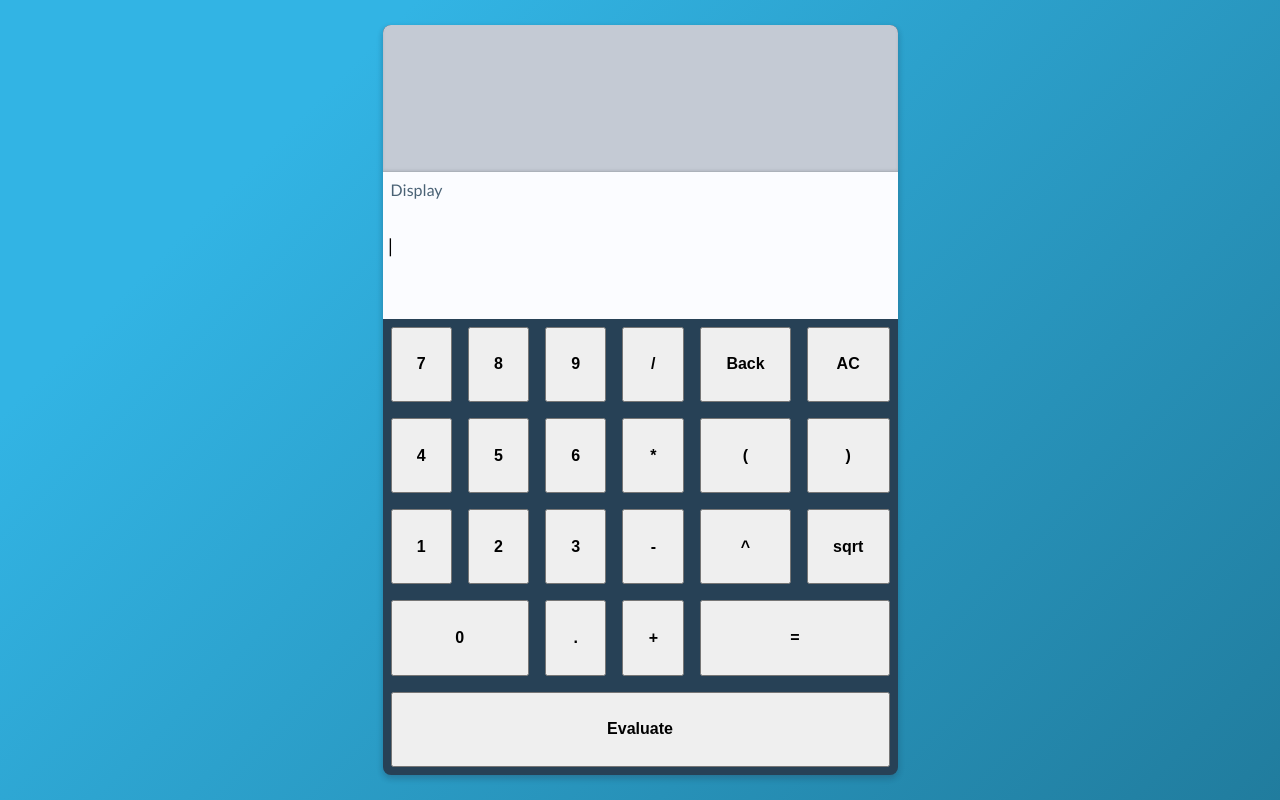
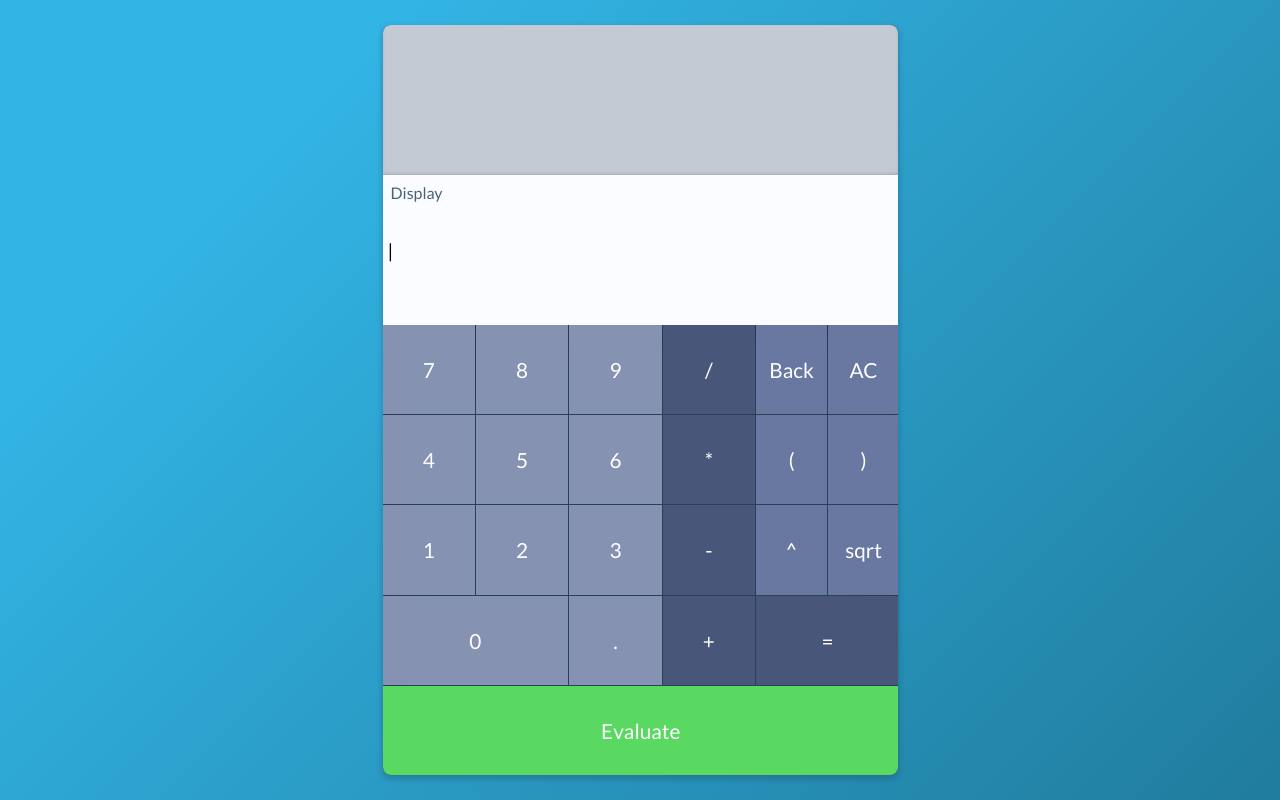
Before and after one commit to JesseSDevaney/javascript-calculator, a React (Create React App) app: page / in a window 1280 px wide. Built offline with nearby package versions, Linux system fonts and the light colour scheme.

Commit message:
Improved the button container design

```diff
--- a/src/App.js
+++ b/src/App.js
@@ -87,6 +87,7 @@ class App extends React.Component {
     let result = "";
     const variablesAfter = Object.assign({}, variables);
 
+    if (expression !== ""){
       try {
         result = evaluate(expression, variablesAfter);
         if (isDifferent(variables, variablesAfter)){
@@ -99,6 +100,7 @@ class App extends React.Component {
       catch (error) {
         console.error(error);
         this.throwMalformedError();
+      }
     }
   }
 
@@ -123,7 +125,7 @@ class App extends React.Component {
   }
 
   handleButtonPress(buttonId){
-    const { calculation: { expression, result }, cursorIndex } = this.state;
+    const { calculation: { expression, result } } = this.state;
     let buttonText = document.getElementById(buttonId).textContent;
     let newExpression = "";
 
@@ -131,7 +133,7 @@ class App extends React.Component {
       case "back":
         this.getPreviousCalculation();
         break;
-      case "all clear":
+      case "all-clear":
         this.clearMemory();
         break;
       case "clear":
@@ -152,7 +154,7 @@ class App extends React.Component {
           this.updateExpression(newExpression);
         }
         break;
-      case "alt-menu":
+      case "alt":
         this.toggleMenu();
         break;
       case "menu":
@@ -162,7 +164,7 @@ class App extends React.Component {
         if (result === ""){
           newExpression = expression + buttonText + "(";
         } else {
-          newExpression = buttonText + "(" + result;
+          newExpression = buttonText + "(" + result + ")";
         }
         this.updateCursorIndex(newExpression.length)
         this.updateExpression(newExpression)
--- a/src/ButtonContainer.js
+++ b/src/ButtonContainer.js
@@ -43,18 +43,19 @@ const MOBILE_MENU_BUTTONS = {
     "divide": "/",
     "multiply": "*",
     "clear": "C",
+    "back": "Back",
     "exponential": "^",
-    "sqrt": "sqrt",
     "equals": "=",
     "evaluate": "Evaluate",
-    "alt-menu": "alt-menu",
+    "alt": "alt",
 }
 
 const MOBILE_ALT_MENU_BUTTONS = {
   "evaluate": "Evaluate",
   "menu": "menu",
   "left-parenthesis": "(",
-  "right-parenthesis": ")"
+  "right-parenthesis": ")",
+  "sqrt": "sqrt"
 }
 
 
@@ -85,7 +86,7 @@ export function ButtonContainer(props) {
     if(!isMobile){
       return '60%';
     } else if (altMenuToggled) {
-      return '40%';
+      return '27.73%';
     } else {
       return '80%';
     }
@@ -97,10 +98,9 @@ export function ButtonContainer(props) {
     return buttonKey.map(key => {
         if(buttons.hasOwnProperty(key)){
           let buttonText = buttons[key];
-          const style = {"gridArea": key};
 
           if(key === "clear" && expression === ""){
-            key = "all clear";
+            key = "all-clear";
             buttonText = "AC";
           }
 
@@ -109,7 +109,6 @@ export function ButtonContainer(props) {
               className="calculatorButton"
               id={key}
               key={key}
-              style={style}
               onClick={handleButtonPress}>
                 {buttonText}
               </button>
--- a/src/ButtonContainer.scss
+++ b/src/ButtonContainer.scss
@@ -1,37 +1,304 @@
+$default-button-color: #6878a1;
+$number-button-color: #8592b1;
+$operator-button-color: #485679;
+$menu-button-color: #212c44;
+$evaluate-button-color: #59d862;
+
 .button-container {
+  width: calc(100% + 0.1rem);
   order: 4;
   display: grid;
-  grid-gap: 1rem;
-  padding: 0.5rem;
-  width: calc(100% - 1rem);
+  grid-gap: 1px;
+  box-shadow: rgba(50, 50, 93, 0.25) 0px 30px 60px -12px inset,
+    rgba(0, 0, 0, 0.3) 0px 18px 36px -18px inset;
 
   .calculatorButton {
-    font-size: 1rem;
-    font-weight: 600;
+    font-family: Lato, serif;
+    font-size: 1.3rem;
+    font-weight: 100;
+    padding: 0;
+    margin: 0;
+    border: none;
+    overflow: hidden;
+    color: white;
+    background-color: $default-button-color;
+
+    &:focus {
+      outline: none;
+    }
+
+    &:hover {
+      background-color: lighten($default-button-color, 10%);
+    }
+  }
+}
+
+#evaluate {
+  background-color: $evaluate-button-color;
+
+  &:hover {
+    background-color: lighten($evaluate-button-color, 10%);
+  }
+}
+
+#decimal,
+#zero,
+#one,
+#two,
+#three,
+#four,
+#five,
+#six,
+#seven,
+#eight,
+#nine {
+  background-color: $number-button-color;
+
+  &:hover {
+    background-color: lighten($number-button-color, 10%);
+  }
+}
+
+#add,
+#subtract,
+#multiply,
+#divide,
+#equals {
+  background-color: $operator-button-color;
+
+  &:hover {
+    background-color: lighten($operator-button-color, 10%);
+  }
+}
+
+#menu,
+#alt {
+  background-color: $menu-button-color;
+
+  &:hover {
+    background-color: lighten($menu-button-color, 10%);
   }
 }
 
 .desktop-grid {
-  grid-template-areas:
-    "seven eight nine divide back clear"
-    "four five six multiply left-parenthesis right-parenthesis"
-    "one two three subtract exponential sqrt"
-    "zero zero decimal add equals equals"
-    "evaluate evaluate evaluate evaluate evaluate evaluate";
+  grid-template-columns: repeat(4, 1.3fr) repeat(2, 1fr);
+  grid-template-rows: repeat(5, 1fr);
+
+  #all-clear {
+    grid-area: 1 / 6 / 2 / 7;
+  }
+
+  #clear {
+    grid-area: 1 / 6 / 2 / 7;
+  }
+
+  #back {
+    grid-area: 1 / 5 / 2 / 6;
+  }
+
+  #divide {
+    grid-area: 1 / 4 / 2 / 5;
+  }
+
+  #multiply {
+    grid-area: 2 / 4 / 3 / 5;
+  }
+
+  #subtract {
+    grid-area: 3 / 4 / 4 / 5;
+  }
+
+  #add {
+    grid-area: 4 / 4 / 5 / 5;
+  }
+
+  #equals {
+    grid-area: 4 / 5 / 5 / 7;
+  }
+
+  #left-parenthesis {
+    grid-area: 2 / 5 / 3 / 6;
+  }
+
+  #right-parenthesis {
+    grid-area: 2 / 6 / 3 / 7;
+  }
+
+  #exponential {
+    grid-area: 3 / 5 / 4 / 6;
+  }
+
+  #sqrt {
+    grid-area: 3 / 6 / 4 / 7;
+  }
+
+  #nine {
+    grid-area: 1 / 3 / 2 / 4;
+  }
+
+  #eight {
+    grid-area: 1 / 2 / 2 / 3;
+  }
+
+  #seven {
+    grid-area: 1 / 1 / 2 / 2;
+  }
+
+  #six {
+    grid-area: 2 / 3 / 3 / 4;
+  }
+
+  #five {
+    grid-area: 2 / 2 / 3 / 3;
+  }
+
+  #four {
+    grid-area: 2 / 1 / 3 / 2;
+  }
+
+  #three {
+    grid-area: 3 / 3 / 4 / 4;
+  }
+
+  #two {
+    grid-area: 3 / 2 / 4 / 3;
+  }
+
+  #one {
+    grid-area: 3 / 1 / 4 / 2;
+  }
+
+  #zero {
+    grid-area: 4 / 1 / 5 / 3;
+  }
+
+  #decimal {
+    grid-area: 4 / 3 / 5 / 4;
+  }
+
+  #evaluate {
+    grid-area: 5 / 1 / 6 / 7;
+  }
 }
 
 .mobile-menu-grid {
-  grid-template-areas:
-    "clear exponential sqrt divide"
-    "seven eight nine multiply"
-    "four five six subtract"
-    "one two three add"
-    "alt-menu zero decimal equals"
-    "evaluate evaluate evaluate evaluate";
+  grid-template-columns: repeat(4, 1fr);
+  grid-template-rows: 1fr repeat(5, 1.3fr);
+
+  #all-clear {
+    grid-area: 1 / 2 / 2 / 3;
+  }
+
+  #clear {
+    grid-area: 1 / 2 / 2 / 3;
+  }
+
+  #back {
+    grid-area: 1 / 1 / 2 / 2;
+  }
+
+  #divide {
+    grid-area: 1 / 4 / 2 / 5;
+  }
+
+  #multiply {
+    grid-area: 2 / 4 / 3 / 5;
+  }
+
+  #subtract {
+    grid-area: 3 / 4 / 4 / 5;
+  }
+
+  #add {
+    grid-area: 4 / 4 / 5 / 5;
+  }
+
+  #equals {
+    grid-area: 5 / 4 / 6 / 5;
+  }
+
+  #exponential {
+    grid-area: 1 / 3 / 2 / 4;
+  }
+
+  #nine {
+    grid-area: 2 / 3 / 3 / 4;
+  }
+
+  #eight {
+    grid-area: 2 / 2 / 3 / 3;
+  }
+
+  #seven {
+    grid-area: 2 / 1 / 3 / 2;
+  }
+
+  #six {
+    grid-area: 3 / 3 / 4 / 4;
+  }
+
+  #five {
+    grid-area: 3 / 2 / 4 / 3;
+  }
+
+  #four {
+    grid-area: 3 / 1 / 4 / 2;
+  }
+
+  #three {
+    grid-area: 4 / 3 / 5 / 4;
+  }
+
+  #two {
+    grid-area: 4 / 2 / 5 / 3;
+  }
+
+  #one {
+    grid-area: 4 / 1 / 5 / 2;
+  }
+
+  #zero {
+    grid-area: 5 / 2 / 6 / 3;
+  }
+
+  #alt {
+    grid-area: 5 / 1 / 6 / 2;
+  }
+
+  #decimal {
+    grid-area: 5 / 3 / 6 / 4;
+  }
+
+  #evaluate {
+    grid-area: 6 / 1 / 7 / 5;
+  }
 }
 
 .mobile-alt-menu-grid {
   grid-template-areas:
     "menu left-parenthesis right-parenthesis ."
     "evaluate evaluate evaluate evaluate";
+
+  grid-template-columns: repeat(4, 1fr);
+  grid-template-rows: repeat(2, 1fr);
+
+  #menu {
+    grid-area: 1 / 1 / 2 / 2;
+  }
+
+  #left-parenthesis {
+    grid-area: 1 / 2 / 2 / 3;
+  }
+
+  #right-parenthesis {
+    grid-area: 1 / 3 / 2 / 4;
+  }
+
+  #sqrt {
+    grid-area: 1 / 4 / 2 / 5;
+  }
+
+  #evaluate {
+    grid-area: 2 / 1 / 3 / 5;
+  }
 }
--- a/src/History.js
+++ b/src/History.js
@@ -9,11 +9,18 @@ export function History(props) {
     scrollToBottom();
   }, [history]);
 
-  const displayCalculation = ({id, expression, result}) => {
+  const displayCalculation = ({id, expression, result}, isMobile) => {
     const roundedResult = round(result, 4).toString();
+    let classNames = "result-container"
+
+    if(isMobile){
+      classNames += " result-container-mobile"
+    } else {
+      classNames += " result-container-desktop"
+    }
 
     return (
-        <div className="result-container" data-id={"calculation"+id} key={id}>
+        <div className={classNames} data-id={"calculation"+id} key={id}>
             <div className="expression" data-id={"calculation"+id} onClick={restoreExpression}><p data-id={"calculation"+id}>{expression}</p></div>
             <div className="equals">=</div>
             <div className="result" data-id={"calculation"+id} onClick={restoreResult}><p data-id={"calculation"+id}>{roundedResult}</p></div>
@@ -56,7 +63,7 @@ export function History(props) {
     }
   }
 
-  const previousCalculations = history.map((calculation) => displayCalculation(calculation));
+  const previousCalculations = history.map((calculation) => displayCalculation(calculation, isMobile));
 
   const style = {};
 
@@ -65,7 +72,7 @@ export function History(props) {
     style["height"] = "20%";
   } else if(altMenuToggled) {
     style["order"] = "2";
-    style["height"] = "40%";
+    style["height"] = "52.26%";
   } else {
     style["display"] = "none";
   }
--- a/src/History.scss
+++ b/src/History.scss
@@ -2,11 +2,19 @@
 
 $history-hover-color: #d1d6df;
 
+.result-container-desktop {
+  height: 50%;
+  font-size: 0.9rem;
+}
+
+.result-container-mobile {
+  height: 33%;
+  font-size: 1.2rem;
+}
+
 #history-container {
   position: relative;
   width: 100%;
-  font-family: Lato, serif;
-  font-size: 0.9rem;
   background-color: #c4cad4;
   overflow-y: scroll;
   overflow-x: hidden;
@@ -14,10 +22,8 @@ $history-hover-color: #d1d6df;
     inset 0px -2px 3px 0px rgb(20 20 20 / 10%);
 
   .result-container {
-    font-family: inherit;
-    font-size: inherit;
+    font-family: Lato, serif;
     width: 100%;
-    height: 50%;
     display: flex;
     flex-direction: row;
     gap: 5px;
```
Lines whose indentation alone changed are shown as unchanged.
